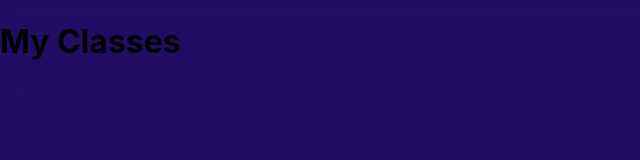
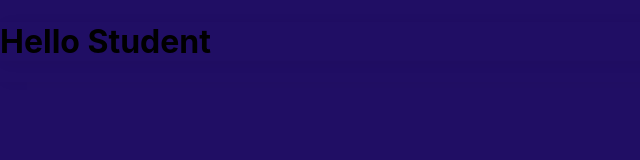
Before and after one commit to kamiltkacz/nextjs-edu, a Next.js app: page /d-board/dashboard in a window 1280 px wide. Shown: the top 160 px of the page, without its empty margins (0-640 px from the left). Built offline with nearby package versions, Linux system fonts and the light colour scheme; a web font is replaced by a local one.

Commit message:
Hello st

```diff
--- a/pages/d-board/dashboard.js
+++ b/pages/d-board/dashboard.js
@@ -1,3 +1,3 @@
 export default function MyClasses() {
-    return <h1>My Classes</h1>
+    return <h1>Hello Student</h1>
   }
```
